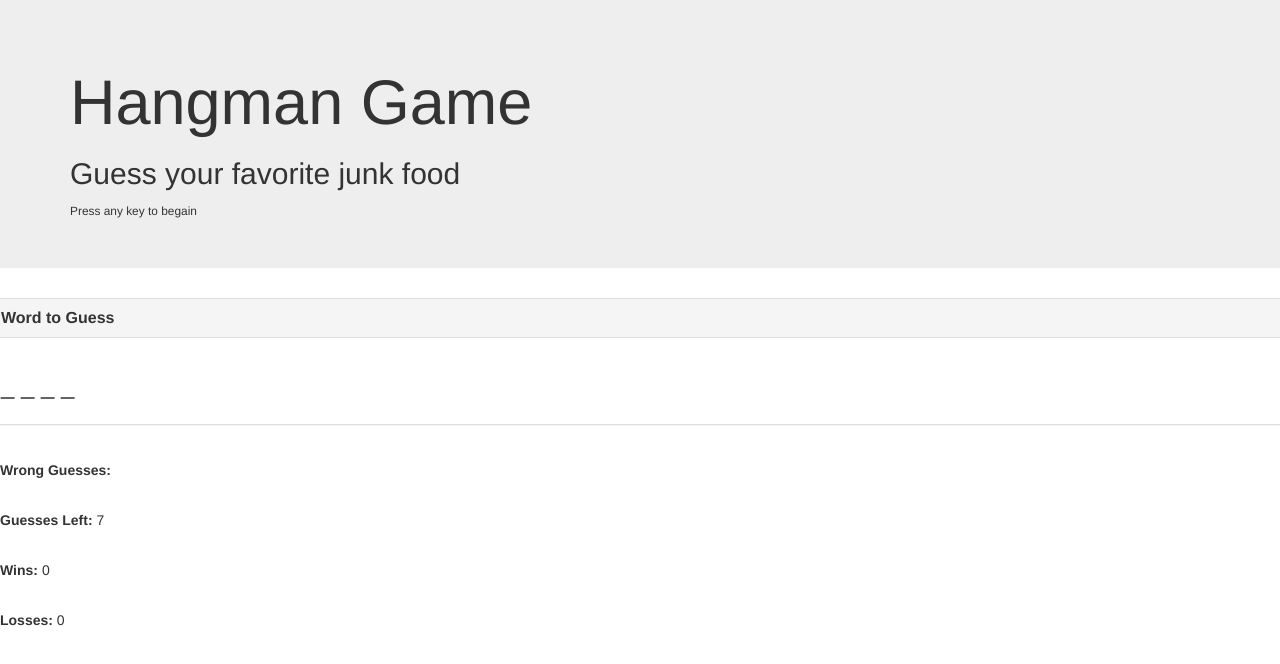
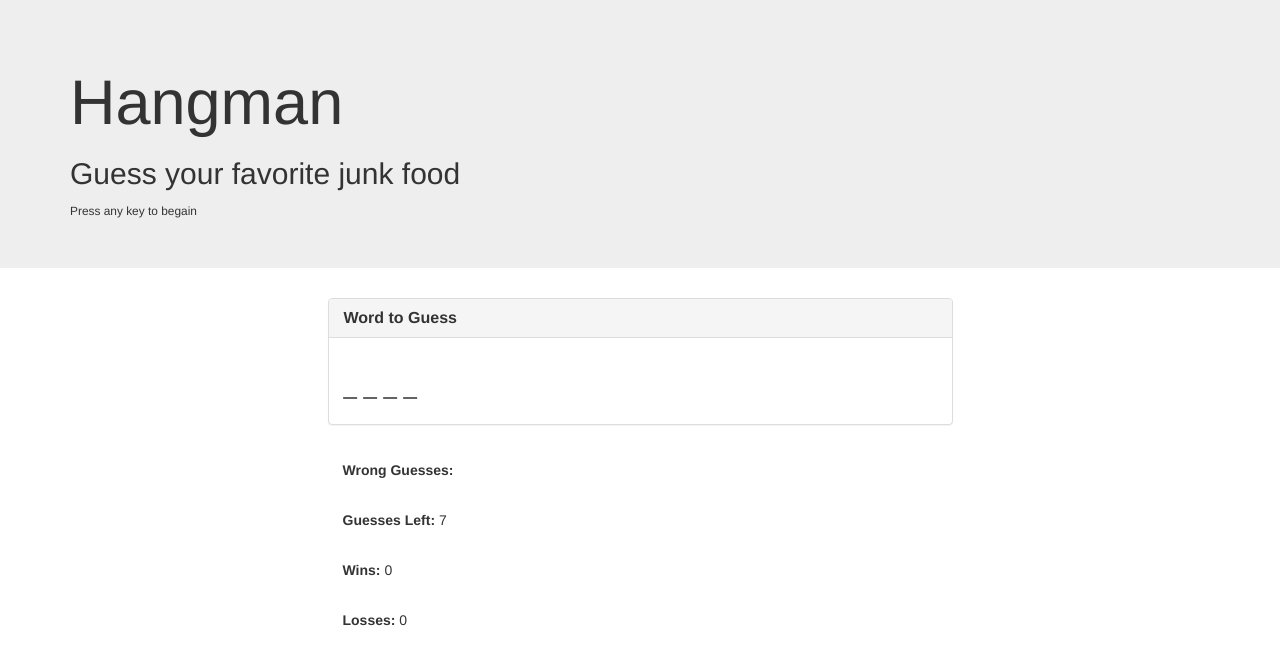
Before and after one commit to Krishan27/hangman_game, a plain HTML site: page index.html in a window 1280 px wide. Drawn offline with nearby package versions, Linux system fonts and the light colour scheme.

Commit message:
fouth commit

```diff
--- a/game.js
+++ b/game.js
@@ -23,7 +23,7 @@ function startGame() {
 	lettersIntakenWord = takenWord.split(""); // The word is broken into individual letters.
 	blanks = lettersIntakenWord.length; //we count the number of letters in the word.
 
-	console.log(takenWord); // (for testing)
+	// console.log(takenWord); // (for testing)
 
 	blanksAndSuccesses = []; // to resest.
 	wrong = []; // reset wrong words.
@@ -31,9 +31,6 @@ function startGame() {
 	for (var i=0; i<blanks; i++){
 		blanksAndSuccesses.push("_");
 	}
-
-	console.log(blanksAndSuccesses); //inital blanks.
-
 
 	document.getElementById("guessesLeft").innerHTML = numGuesses;
 
@@ -65,7 +62,6 @@ function checkLetters (letter) {
 				blanksAndSuccesses[i] = letter;
 			}
 		}
-		console.log(blanksAndSuccesses); //if find in the array word then print that.
 	}
 
 	else{
@@ -77,8 +73,6 @@ function checkLetters (letter) {
 function roundComplete(){
 
 
-	console.log("WinCount: " + winCounter + " | LossCount: " + lossCounter + " | NumGuesses: " + numGuesses);
-
 	//update the HTML
 	document.getElementById("guessesLeft").innerHTML= numGuesses;
 	document.getElementById("wordblanks").innerHTML = blanksAndSuccesses.join(" ");
@@ -87,7 +81,7 @@ function roundComplete(){
 		if (lettersIntakenWord.toString() == blanksAndSuccesses.toString()) {
 			winCounter++;
 
-			alert(); // alert the user that user won.
+			alert("You Win"); // alert the user that user won.
 			document.getElementById("winCounter").innerHTML= winCounter;
 			startGame(); //to restart
 		}
--- a/index.html
+++ b/index.html
@@ -9,9 +9,8 @@
 </head>
 <body>
 <div class="jumbotron">
-  <!-- to hold the tittle -->
   <div class="container">
-      <h1>Hangman Game</h1>
+      <h1>Hangman </h1>
 
       <h2>Guess your favorite junk food</h2>
 
@@ -21,11 +20,11 @@
 </div>
 
     <div class="row">
-      <div class="col-lg-12"></div>
+      <div class="col-sm-6 col-sm-offset-3">
 
 
          <!-- panel to hold the value -->
-          <div class="panel panel-default">
+          <div class="panel panel-default" >
               <div class="panel-heading">
                 <h2 class="panel-title"><strong>Word to Guess</strong></h2>
               </div>
```
